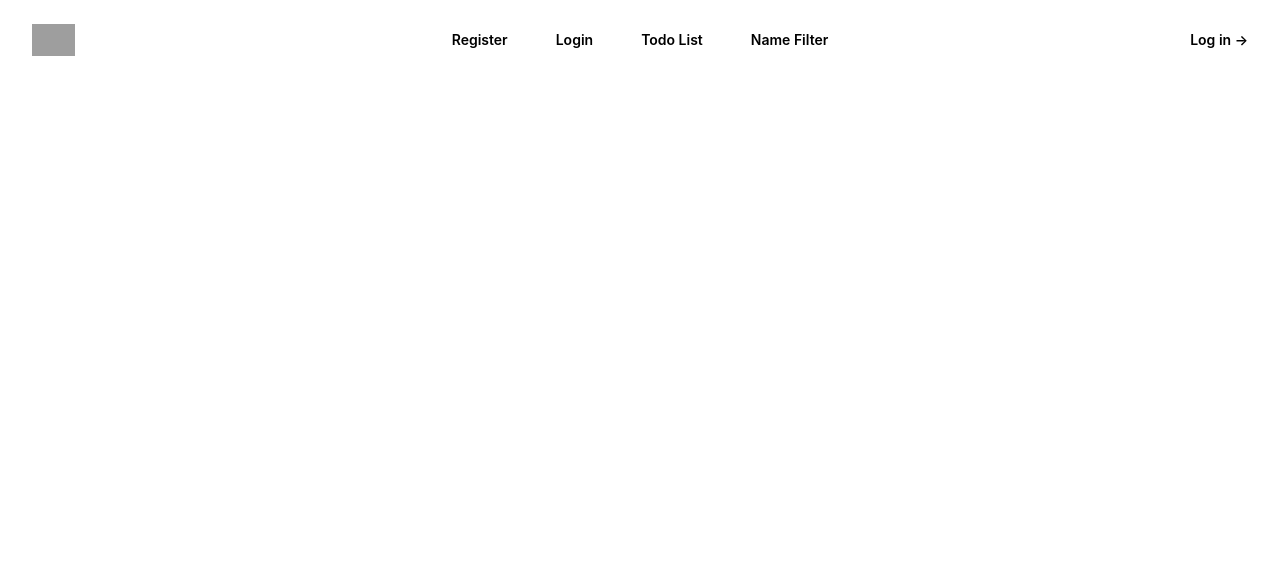
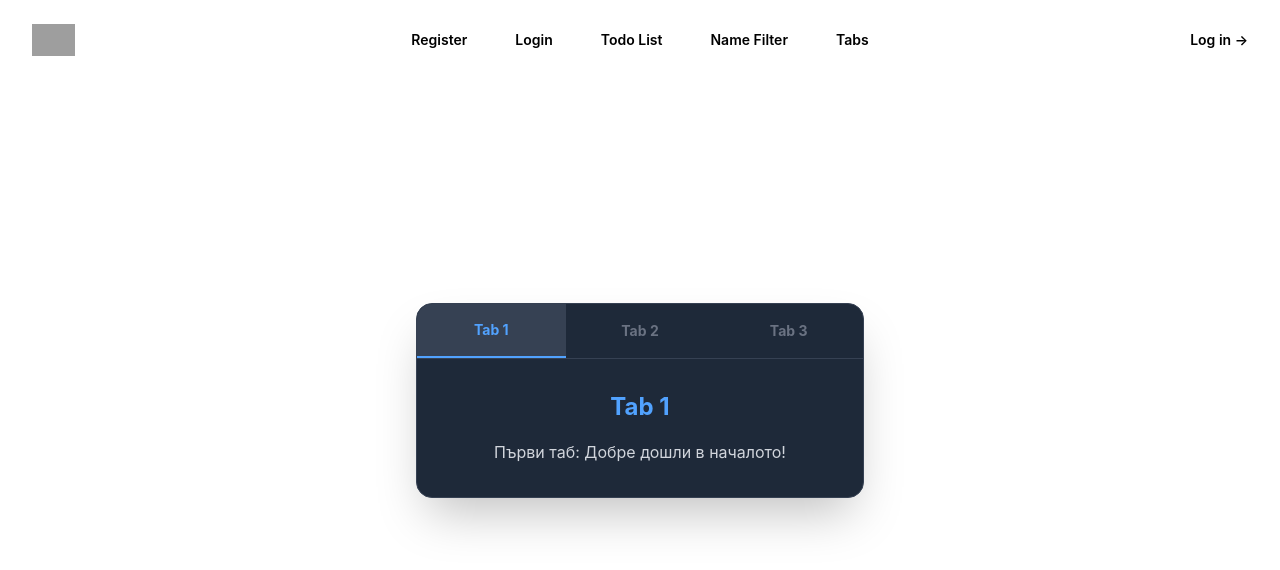
Before and after one commit to Milen03/Login, a React (Vite) app: page /Tabs in a window 1280 px wide. Shown: the top 570 px of the page. Built offline with nearby package versions, Linux system fonts and the light colour scheme; grey boxes are pictures that could not be loaded; the HTML template or start-up script is replaced by a standard one.

Commit message:
Make Tabs

```diff
--- a/src/App.jsx
+++ b/src/App.jsx
@@ -6,6 +6,7 @@ import Nav from './components/Nav'
 import Register from './components/Register'
 import TodoList from './components/TodoList'
 import NameFilter from './components/NameFilter'
+import Tabs from './components/Tabs'
 
 function App() {
 
@@ -18,6 +19,7 @@ function App() {
      <Route path='/login' element={<Login/>}/>
      <Route path='/todoList' element={<TodoList/>}/>
      <Route path='/nameFilter' element={<NameFilter/>}/>
+     <Route path='/Tabs' element={<Tabs />} />
     </Routes>
 
     </>
--- a/src/components/Nav.jsx
+++ b/src/components/Nav.jsx
@@ -7,7 +7,8 @@ const navigation = [
   { name: 'Register', href: '/register' },
   { name: 'Login', href: '/login' },
   {name: 'Todo List', href: '/todoList'},
-  {name:'Name Filter',href:'/nameFilter'}
+  {name:'Name Filter',href:'/nameFilter'},
+  {name:'Tabs',href:'/tabs'}
 ]
 
 export default function Nav() {
--- /dev/null
+++ b/src/components/Tabs.jsx
@@ -0,0 +1,52 @@
+import { useState } from "react"
+
+export default function Tabs() {
+
+    const [activeTab, setActiveTab] = useState(1)
+
+   const tabs = [
+                { id: 1, title: "Tab 1", content: "Първи таб: Добре дошли в началото!" },
+                { id: 2, title: "Tab 2", content: "Втори таб: Тук има малко повече информация." },
+                { id: 3, title: "Tab 3", content: "Трети таб: Това е финалната секция." }
+            ];
+
+    return (
+                <div className="min-h-screen flex items-center justify-center p-4">
+                    <div className="w-full max-w-md bg-gray-800 rounded-2xl shadow-2xl border border-gray-700 overflow-hidden">
+
+                        {/* Tab Headers */}
+                        <div className="flex bg-gray-850 border-b border-gray-700">
+                            {tabs.map((tab) => (
+                                <button
+                                    key={tab.id}
+                                    onClick={() => setActiveTab(tab.id)}
+                                    className={`flex-1 py-4 text-sm font-bold transition-all duration-300
+                                        ${activeTab === tab.id
+                                            ? "text-blue-400 border-b-2 border-blue-400 bg-gray-700"
+                                            : "text-gray-500 hover:text-gray-300 hover:bg-gray-750"}`}
+                                >
+                                    {tab.title}
+                                </button>
+                            ))}
+                        </div>
+
+                        {/* Content Area */}
+                        <div className="p-8 text-center animate-fadeIn">
+                            {tabs.map((tab) => (
+                                activeTab === tab.id && (
+                                    <div key={tab.id}>
+                                        <h2 className="text-2xl font-bold mb-4 text-blue-400">
+                                            {tab.title}
+                                        </h2>
+                                        <p className="text-gray-300 leading-relaxed">
+                                            {tab.content}
+                                        </p>
+                                    </div>
+                                )
+                            ))}
+                        </div>
+
+                    </div>
+                </div>
+            );
+}
```
